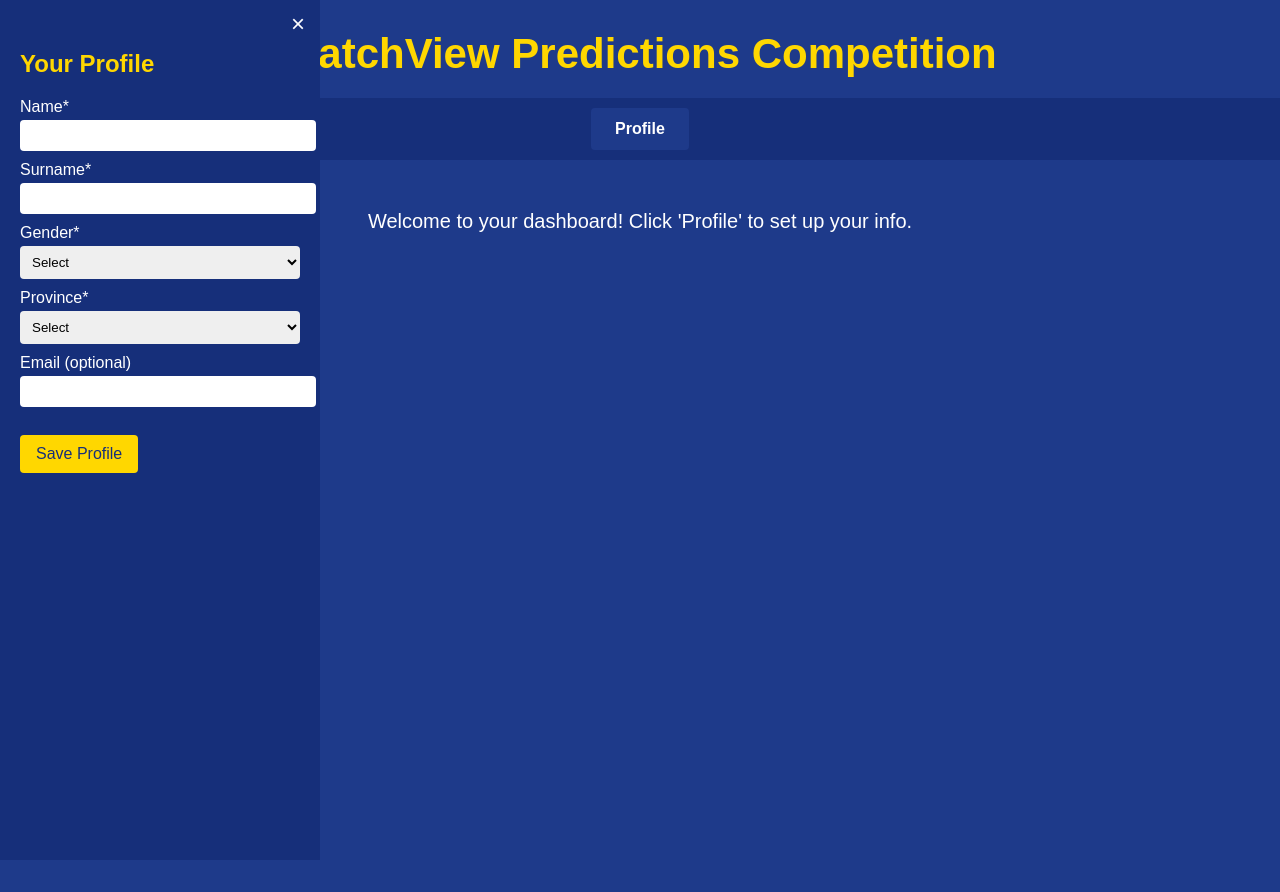
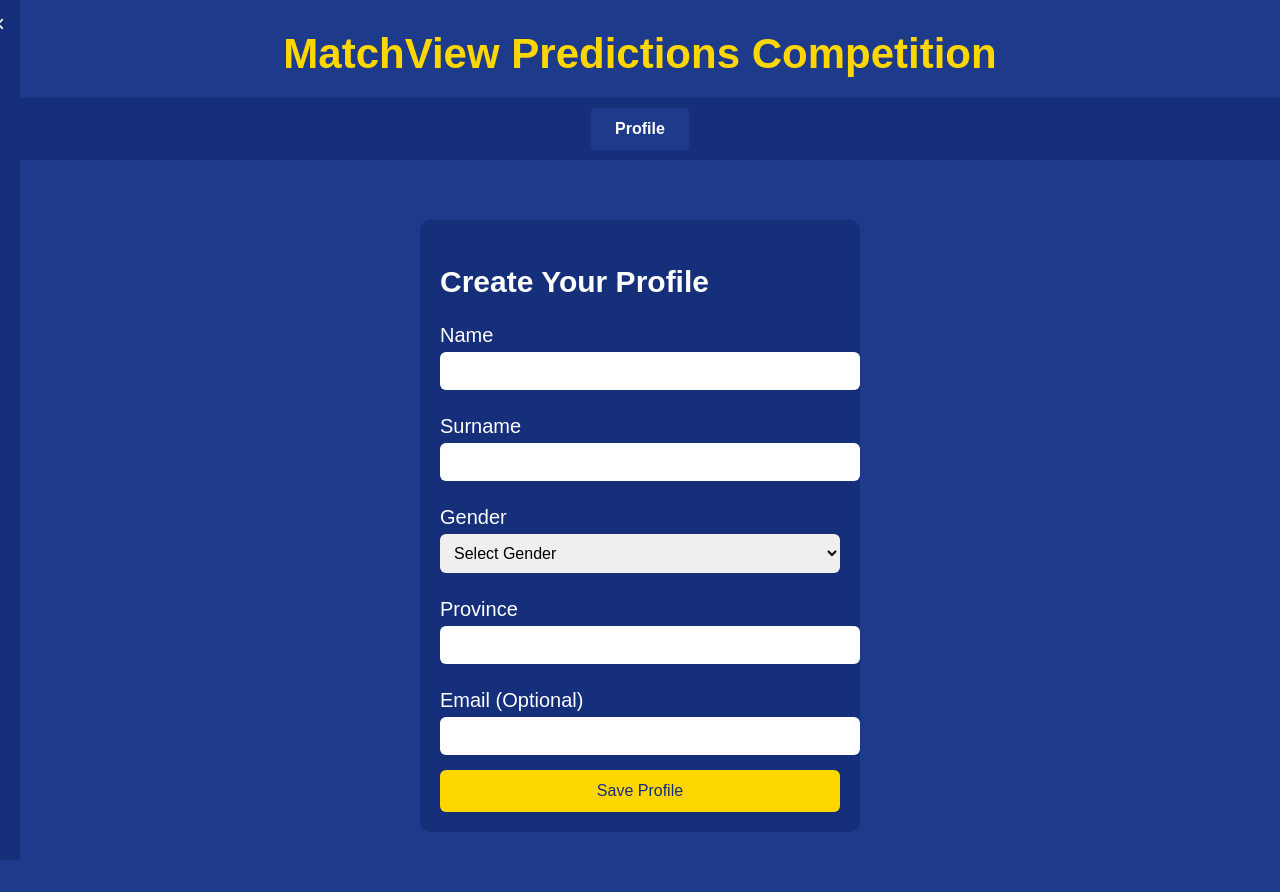
Before and after one commit to MatchView/matchview, a plain HTML site: page dashboard.html in a window 1280 px wide. Both pictures are taken after a click on the button "Profile". Before the commit the page ends 800 px from the top, so only its background shows below. Drawn offline with Linux system fonts and the light colour scheme.

Commit message:
Add files via upload

```diff
--- a/dashboard.html
+++ b/dashboard.html
@@ -79,28 +79,42 @@
             cursor: pointer;
         }
 
-        .profile-sidebar input, .profile-sidebar select {
-            width: 100%;
-            padding: 8px;
-            margin-top: 4px;
-            margin-bottom: 10px;
-            border: none;
-            border-radius: 4px;
+        .profile-form {
+            background-color: #162F7A;
+            padding: 20px;
+            border-radius: 10px;
+            max-width: 400px;
+            margin: 30px auto;
+            text-align: left;
         }
 
-        .profile-sidebar button {
+        .profile-form label {
+            display: block;
+            margin: 10px 0 5px;
+        }
+
+        .profile-form input, .profile-form select {
+            width: 100%;
+            padding: 10px;
+            margin-bottom: 15px;
+            border: none;
+            border-radius: 6px;
+            font-size: 16px;
+        }
+
+        .profile-form button {
             background-color: #FFD700;
             color: #162F7A;
             border: none;
-            padding: 10px 16px;
+            padding: 12px 20px;
+            border-radius: 6px;
+            cursor: pointer;
             font-size: 16px;
-            border-radius: 4px;
-            cursor: pointer;
+            width: 100%;
         }
 
-        .profile-sidebar button:hover {
-            background-color: #FFFFFF;
-            color: #162F7A;
+        .profile-form button:hover {
+            background-color: #FFC300;
         }
     </style>
 </head>
@@ -115,66 +129,95 @@
     </div>
 
     <div id="content" class="content">
-    <p>Welcome to your dashboard! Click 'Profile' to set up your info.</p>
+        <p>Welcome to your dashboard!</p>
     </div>
 
     <div id="profileSidebar" class="profile-sidebar">
         <span class="close-btn" onclick="toggleProfile()">&times;</span>
         <h2>Your Profile</h2>
-
-    <form id="profileForm">
-        <label for="name">Name*</label><br>
-        <input type="text" id="name" name="name" required><br>
-
-        <label for="surname">Surname*</label><br>
-        <input type="text" id="surname" name="surname" required><br>
-
-        <label for="gender">Gender*</label><br>
-        <select id="gender" name="gender" required>
-            <option value="">Select</option>
-            <option value="Male">Male</option>
-            <option value="Female">Female</option>
-            <option value="Other">Other</option>
-        </select><br>
-
-        <label for="province">Province*</label><br>
-        <select id="province" name="province" required>
-            <option value="">Select</option>
-            <option value="Gauteng">Gauteng</option>
-            <option value="Western Cape">Western Cape</option>
-            <option value="KwaZulu-Natal">KwaZulu-Natal</option>
-            <option value="Eastern Cape">Eastern Cape</option>
-            <option value="Limpopo">Limpopo</option>
-            <option value="Mpumalanga">Mpumalanga</option>
-            <option value="Free State">Free State</option>
-            <option value="North West">North West</option>
-            <option value="Northern Cape">Northern Cape</option>
-        </select><br>
-
-        <label for="email">Email (optional)</label><br>
-        <input type="email" id="email" name="email"><br><br>
-
-        <button type="submit">Save Profile</button>
-    </form>
-
+        <div id="profileDetails"></div>
     </div>
 
     <script>
+        // Get or generate the unique code
+        let code = localStorage.getItem("uniqueCode");
+        if (!code) {
+            code = generateCode();
+            localStorage.setItem("uniqueCode", code);
+        }
+
+        // Check if profile exists
+        const profiles = JSON.parse(localStorage.getItem("profiles") || "{}");
+        if (!profiles[code]) {
+            showProfileForm();
+        } else {
+            document.getElementById("content").innerHTML = "<p>Your profile is already set.</p>";
+        }
+
         function toggleProfile() {
             const sidebar = document.getElementById("profileSidebar");
             if (sidebar.style.left === "0px") {
                 sidebar.style.left = "-300px";
             } else {
+                const userProfile = profiles[code];
+                document.getElementById("profileDetails").innerHTML = `
+                    <p><strong>Code:</strong> ${code}</p>
+                    <p><strong>Name:</strong> ${userProfile.name}</p>
+                    <p><strong>Surname:</strong> ${userProfile.surname}</p>
+                    <p><strong>Gender:</strong> ${userProfile.gender}</p>
+                    <p><strong>Province:</strong> ${userProfile.province}</p>
+                    <p><strong>Email:</strong> ${userProfile.email || 'N/A'}</p>
+                `;
                 sidebar.style.left = "0px";
             }
         }
 
-    document.getElementById("profileForm").addEventListener("submit", function(e) {
-        e.preventDefault();
-        // Placeholder: Here you'll send the form data to your backend
-        alert("Profile info saved (simulation)");
-        toggleProfile();
-    });
+        function showProfileForm() {
+            document.getElementById("content").innerHTML = `
+                <div class="profile-form">
+                    <h2>Create Your Profile</h2>
+                    <label>Name</label>
+                    <input type="text" id="name">
+                    <label>Surname</label>
+                    <input type="text" id="surname">
+                    <label>Gender</label>
+                    <select id="gender">
+                        <option value="">Select Gender</option>
+                        <option value="Male">Male</option>
+                        <option value="Female">Female</option>
+                        <option value="Other">Other</option>
+                    </select>
+                    <label>Province</label>
+                    <input type="text" id="province">
+                    <label>Email (Optional)</label>
+                    <input type="email" id="email">
+                    <button onclick="saveProfile()">Save Profile</button>
+                </div>
+            `;
+        }
+
+        function saveProfile() {
+            const name = document.getElementById("name").value;
+            const surname = document.getElementById("surname").value;
+            const gender = document.getElementById("gender").value;
+            const province = document.getElementById("province").value;
+            const email = document.getElementById("email").value;
+
+            if (!name || !surname || !gender || !province) {
+                alert("Please fill in all required fields.");
+                return;
+            }
+
+            profiles[code] = { name, surname, gender, province, email };
+            localStorage.setItem("profiles", JSON.stringify(profiles));
+
+            alert("Profile saved successfully!");
+            document.getElementById("content").innerHTML = "<p>Welcome to your dashboard!</p>";
+        }
+
+        function generateCode() {
+            return Math.random().toString(36).substring(2, 10).toUpperCase();
+        }
     </script>
 
 </body>
```
Lines whose indentation alone changed are shown as unchanged.
